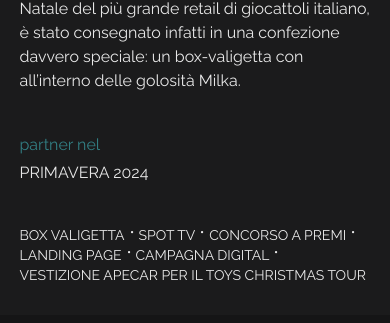
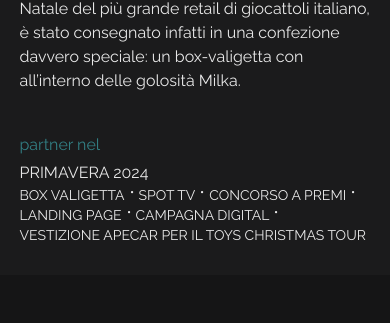
Before and after one commit to FraCanta/cofactory, a Next.js app: page /cases/orocioktoys in a window 390 px wide. Shown: the part 818-1141 px from the top of the page. Built offline with nearby package versions, Linux system fonts and the light colour scheme; grey boxes are pictures that could not be loaded; a web font is replaced by a local one.

Commit message:
player id

```diff
--- a/pages/cases/[title].js
+++ b/pages/cases/[title].js
@@ -80,7 +80,7 @@ const SingleCases = ({ work, previousWork, nextWork }) => {
               </p>
             </div>
           </div>
-          <div className="z-10 w-full lg:w-[90%] mx-auto grid grid-cols-1  gap-y-10 lg:gap-0">
+          <div className="z-10 w-full lg:w-[90%] mx-auto grid grid-cols-1  ">
             <div className=" flex flex-col space-y-1">
               <h2
                 className={`${myFont2.className} text-second text-base md:text-[3.2vw] lg:text-[1.8vw] 2xl:text-lg font-normal lowercase `}
```
